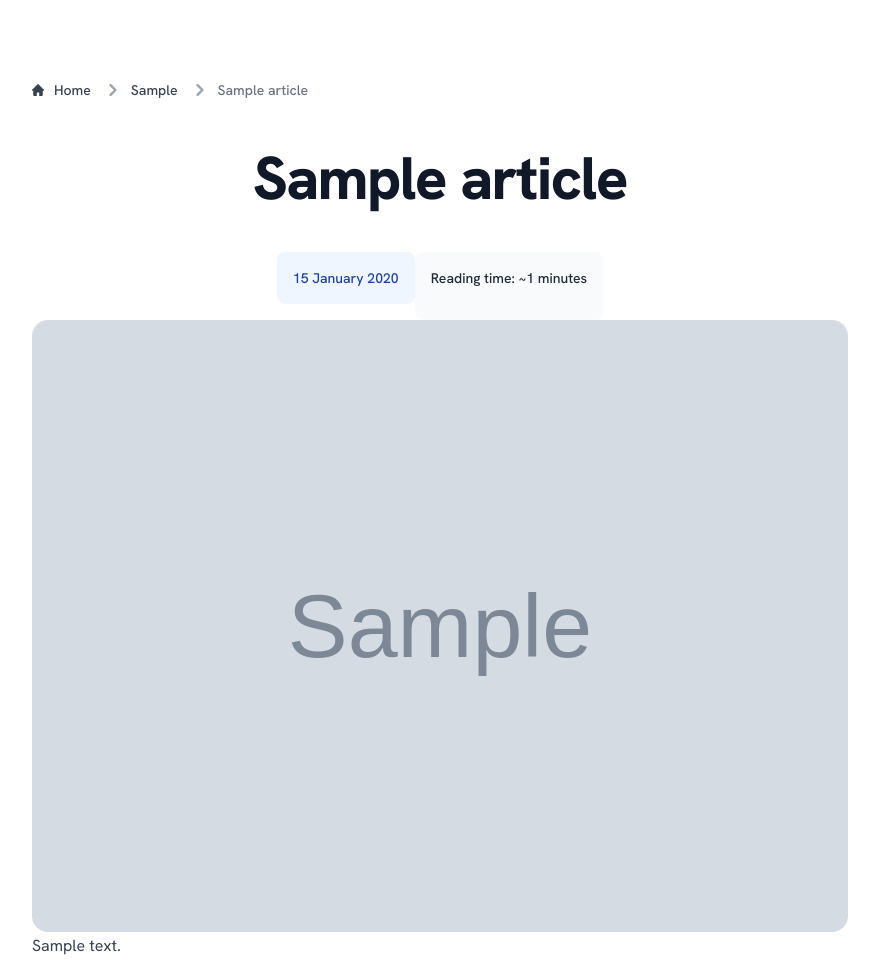
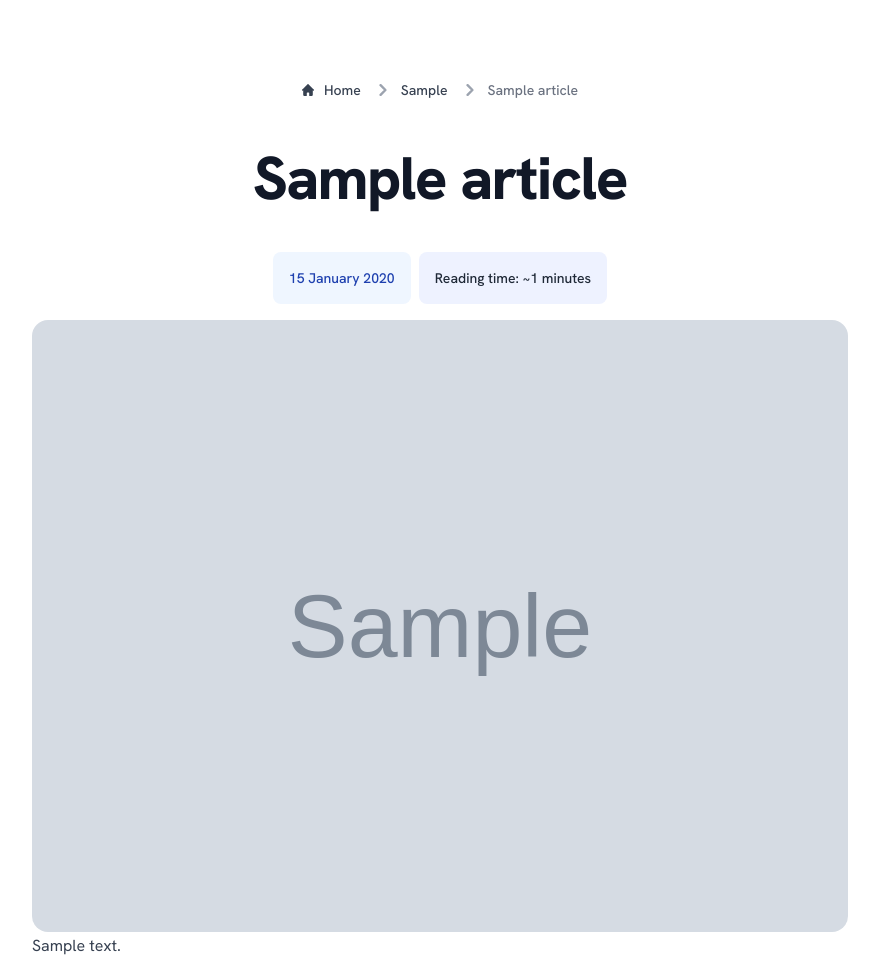
Before and after one commit to maks-kovpak/django-website, a Django app: a page that uses blog/templates/article-detail.html in a window 1280 px wide. Shown: the part 93-1052 px from the top of the page, without its empty margins (200-1079 px from the left). Run offline with Django 4.2, Linux system fonts and the light colour scheme; tables that the repository leaves empty hold one stand-in row (values such as "Sample post"); grey boxes marked "Sample" are stand-in pictures; parts of the project's set-up code (start-up, migrations or seed data) failed here and were passed over; some libraries are stand-ins or nearby versions.

Commit message:
Fixed styles

```diff
--- a/blog/templates/article-detail.html
+++ b/blog/templates/article-detail.html
@@ -2,11 +2,11 @@
 {% load static %}
 
 {% block content %}
-	<section class="article-section w-full md:w-4/5 lg:w-4/6 m-auto">
-		<nav class="flex mb-5" aria-label="Breadcrumb">
+	<section class="article-section text-justify hyphens-auto w-full md:w-4/5 lg:w-4/6 m-auto">
+		<nav class="flex md:justify-center md:overflow-none overflow-hidden justify-start mb-5" aria-label="Breadcrumb">
 			<ol class="inline-flex items-center space-x-1 md:space-x-3">
 				<li class="inline-flex items-center">
-					<a href="{% url 'home' %}" class="inline-flex items-center text-sm font-medium text-gray-700 hover:text-blue-600 dark:text-gray-400 dark:hover:text-white">
+					<a href="{% url 'home' %}" class="inline-flex items-center text-sm font-medium text-gray-700 hover:text-blue-600">
 						<svg class="w-3 h-3 mr-2.5" aria-hidden="true" xmlns="http://www.w3.org/2000/svg" fill="currentColor" viewBox="0 0 20 20">
 							<path d="m19.707 9.293-2-2-7-7a1 1 0 0 0-1.414 0l-7 7-2 2a1 1 0 0 0 1.414 1.414L2 10.414V18a2 2 0 0 0 2 2h3a1 1 0 0 0 1-1v-4a1 1 0 0 1 1-1h2a1 1 0 0 1 1 1v4a1 1 0 0 0 1 1h3a2 2 0 0 0 2-2v-7.586l.293.293a1 1 0 0 0 1.414-1.414Z" />
 						</svg>
@@ -14,38 +14,38 @@
 					</a>
 				</li>
 				<li>
-					<div class="flex items-center">
+					<div class="flex items-center whitespace-nowrap">
 						<svg class="w-3 h-3 text-gray-400 mx-1" aria-hidden="true" xmlns="http://www.w3.org/2000/svg" fill="none" viewBox="0 0 6 10">
 							<path stroke="currentColor" stroke-linecap="round" stroke-linejoin="round" stroke-width="2" d="m1 9 4-4-4-4" />
 						</svg>
-						<a href="{% url 'articles-category-list' item.category.slug %}" class="ml-1 text-sm font-medium text-gray-700 hover:text-blue-600 md:ml-2 dark:text-gray-400 dark:hover:text-white">
+						<a href="{% url 'articles-category-list' item.category.slug %}" class="ml-1 text-sm font-medium text-gray-700 hover:text-blue-600 md:ml-2">
 							{{ item.category }}
 						</a>
 					</div>
 				</li>
 				<li aria-current="page">
-					<div class="flex items-center">
+					<div class="flex items-center whitespace-nowrap">
 						<svg class="w-3 h-3 text-gray-400 mx-1" aria-hidden="true" xmlns="http://www.w3.org/2000/svg" fill="none" viewBox="0 0 6 10">
 							<path stroke="currentColor" stroke-linecap="round" stroke-linejoin="round" stroke-width="2" d="m1 9 4-4-4-4" />
 						</svg>
-						<span class="ml-1 text-sm font-medium text-gray-500 md:ml-2 dark:text-gray-400">{{ item.title }}</span>
+						<span class="ml-1 text-sm font-medium text-gray-500 md:ml-2">{{ item.title }}</span>
 					</div>
 				</li>
 			</ol>
 		</nav>
 
 		<div class="banner md:p-7 px-0 py-7">
-			<h1 class="m-auto mb-4 md:text-center text-left max-w-4xl text-4xl font-extrabold leading-none tracking-tight text-gray-900 md:text-5xl lg:text-6xl dark:text-white">
+			<h1 class="m-auto mb-4 md:text-center text-left max-w-4xl text-4xl font-extrabold leading-none tracking-tight text-gray-900 md:text-5xl lg:text-6xl">
 				{{ item.title }}
 			</h1>
 		</div>
 
-		<div class="flex justify-center">
-			<div class="inline-block p-4 mb-4 text-sm text-blue-800 rounded-lg bg-blue-50 dark:bg-gray-800 dark:text-blue-400" role="alert">
+		<div class="flex justify-center gap-2">
+			<div class="inline-block p-4 mb-4 text-sm text-blue-800 rounded-lg bg-blue-50" role="alert">
 				<span class="font-medium">{{ item.pub_date|date:"d E Y"|safe|linebreaks }}</span>
 			</div>
 
-			<div class="inline-block p-4 text-sm text-gray-800 rounded-lg bg-gray-50 dark:bg-gray-800 dark:text-gray-300" role="alert">
+			<div class="inline-block p-4 mb-4 text-sm text-gray-800 rounded-lg bg-indigo-50" role="alert">
 				<span class="reading-time font-medium"></span>
 			</div>
 		</div>
--- a/blog/templates/components/footer.html
+++ b/blog/templates/components/footer.html
@@ -1,9 +1,9 @@
-<footer class="bg-white rounded-lg shadow m-4 dark:bg-gray-800">
+<footer class="bg-white rounded-lg shadow m-4">
 	<div class="w-full mx-auto max-w-screen-xl p-4 md:flex md:items-center md:justify-between">
-		<span class="text-sm text-gray-500 sm:text-center dark:text-gray-400">
+		<span class="text-sm text-gray-500 sm:text-center">
 			© {% now "Y" %} <a href=" {% url 'home' %}" class="hover:underline">DigitalDive</a>. All Rights Reserved.
 		</span>
-		<ul class="flex flex-wrap items-center mt-3 text-sm font-medium text-gray-500 dark:text-gray-400 sm:mt-0">
+		<ul class="flex flex-wrap items-center mt-3 text-sm font-medium text-gray-500 sm:mt-0">
 			{% for item in categories %}
 				<li>
 					<a href="{{ item.get_absolute_url }}" class="mr-4 hover:underline md:mr-6">
--- a/blog/templates/components/header.html
+++ b/blog/templates/components/header.html
@@ -1,15 +1,15 @@
 <header class="border-b-gray-300 border-b-[1px]">
-	<nav class="bg-white border-gray-200 dark:bg-gray-900">
+	<nav class="bg-white border-gray-200">
 		<div class="max-w-screen-xl flex flex-wrap items-center justify-between mx-auto p-7">
 			<a href="{% url 'home' %}" class="flex items-center">
-				<span class="self-center text-2xl font-bold whitespace-nowrap dark:text-white">DigitalDive</span>
+				<span class="self-center text-2xl font-bold whitespace-nowrap">DigitalDive</span>
 			</a>
 			<div class="flex lg:order-2">
-				<a href="{% url 'articles-list' %}" class="text-white bg-blue-700 hover:bg-blue-800 focus:ring-4 focus:outline-none focus:ring-blue-300 font-medium rounded-lg text-sm px-4 py-2 text-center mr-3 lg:mr-0 dark:bg-blue-600 dark:hover:bg-blue-700 dark:focus:ring-blue-800">
+				<a href="{% url 'articles-list' %}" class="text-white bg-blue-700 hover:bg-blue-800 focus:ring-4 focus:outline-none focus:ring-blue-300 font-medium rounded-lg text-sm px-4 py-2 text-center mr-3 lg:mr-0">
 					Publications
 				</a>
 
-				<button data-collapse-toggle="navbar-cta" type="button" class="inline-flex items-center p-2 w-10 h-10 justify-center text-sm text-gray-500 rounded-lg lg:hidden hover:bg-gray-100 focus:outline-none focus:ring-2 focus:ring-gray-200 dark:text-gray-400 dark:hover:bg-gray-700 dark:focus:ring-gray-600" aria-controls="navbar-cta" aria-expanded="false">
+				<button data-collapse-toggle="navbar-cta" type="button" class="inline-flex items-center p-2 w-10 h-10 justify-center text-sm text-gray-500 rounded-lg lg:hidden hover:bg-gray-100 focus:outline-none focus:ring-2 focus:ring-gray-200" aria-controls="navbar-cta" aria-expanded="false">
 					<span class="sr-only">Open main menu</span>
 					<svg class="w-5 h-5" aria-hidden="true" xmlns="http://www.w3.org/2000/svg" fill="none" viewBox="0 0 17 14">
 						<path stroke="currentColor" stroke-linecap="round" stroke-linejoin="round" stroke-width="2" d="M1 1h15M1 7h15M1 13h15" />
@@ -18,10 +18,10 @@
 			</div>
 
 			<div class="items-center justify-between hidden w-full lg:flex lg:w-auto lg:order-1" id="navbar-cta">
-				<ul class="flex flex-col font-medium p-4 lg:p-0 mt-4 border border-gray-100 rounded-lg bg-gray-50 lg:flex-row lg:space-x-8 lg:mt-0 lg:border-0 lg:bg-white dark:bg-gray-800 lg:dark:bg-gray-900 dark:border-gray-700">
+				<ul class="flex flex-col font-medium p-4 lg:p-0 mt-4 border border-gray-100 rounded-lg bg-gray-50 lg:flex-row lg:space-x-8 lg:mt-0 lg:border-0 lg:bg-white">
 					{% for item in categories %}
 						<li>
-							<a href="{{ item.get_absolute_url }}" class="block py-2 pl-3 pr-4 text-gray-900 rounded hover:bg-gray-100 lg:hover:bg-transparent lg:hover:text-blue-700 lg:p-0 lg:dark:hover:text-blue-500 dark:text-white dark:hover:bg-gray-700 dark:hover:text-white lg:dark:hover:bg-transparent dark:border-gray-700">
+							<a href="{{ item.get_absolute_url }}" class="block py-2 pl-3 pr-4 text-gray-900 rounded hover:bg-gray-100 lg:hover:bg-transparent lg:hover:text-blue-700 lg:p-0">
 								{{ item.category }}
 							</a>
 						</li>
```
Also changed, not shown: blog/templates/articles-list.html (+6 -6 lines), blog/templates/index.html (+6 -6 lines).
